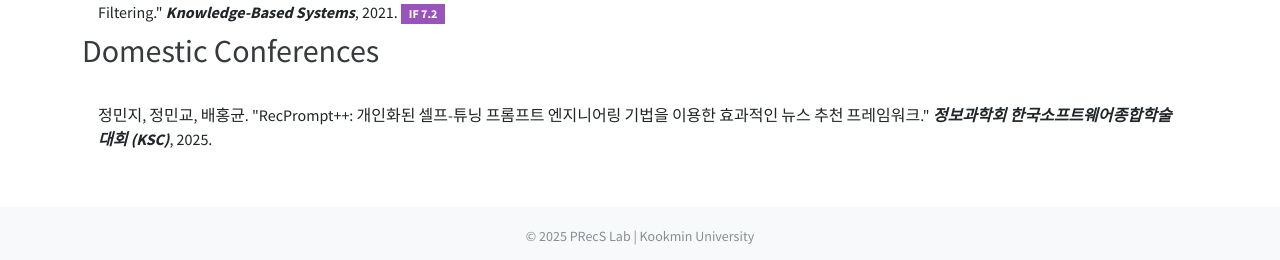
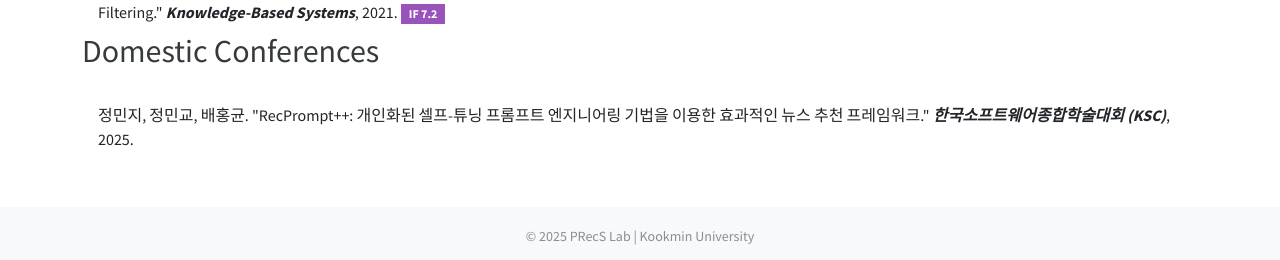
Before and after one commit to hongkyun-bae/hongkyun-bae.github.io, a Jekyll site: the page precs/publications.html, which Jekyll copies as it is, in a window 1280 px wide. Shown: the part 1306-1566 px from the top of the page. Built offline with Jekyll 4.4.1, drawn with Linux system fonts in a browser that asks for light colours; nearby versions of some CDN libraries.

Commit message:
Update publications.html

```diff
--- a/precs/publications.html
+++ b/precs/publications.html
@@ -159,7 +159,7 @@
       <li class="list-group-item">
         정민지, 정민교, 배홍균.
         "RecPrompt++: 개인화된 셀프-튜닝 프롬프트 엔지니어링 기법을 이용한 효과적인 뉴스 추천 프레임워크."
-        <em><strong>정보과학회 한국소프트웨어종합학술대회 (KSC)</strong></em>, 2025.
+        <em><strong>한국소프트웨어종합학술대회 (KSC)</strong></em>, 2025.
       </li>
 
     </ul>
```
